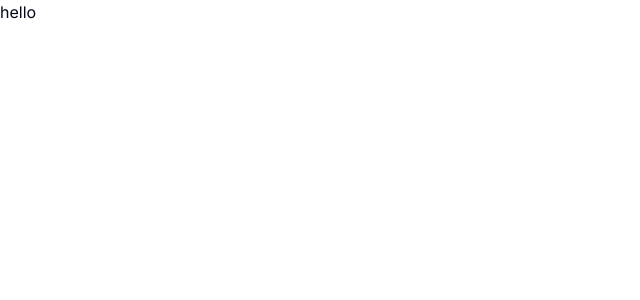
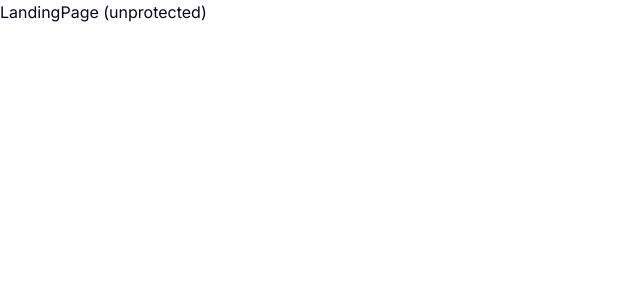
Before and after one commit to Fables7/ai-saas, a Next.js app: page / in a window 1280 px wide. Shown: the top 300 px of the page, without its empty margins (0-640 px from the left). Built offline with nearby package versions, Linux system fonts and the light colour scheme.

Commit message:
Changed folder setup

```diff
--- /dev/null
+++ b/app/(dashboard)/(routes)/dashboard/page.tsx
@@ -0,0 +1,5 @@
+import Image from "next/image";
+
+export default function DashboardPage() {
+  return <p>hello (protected)</p>;
+}
--- /dev/null
+++ b/app/(landing)/page.tsx
@@ -0,0 +1,7 @@
+import React from "react";
+
+const LandingPage = () => {
+  return <div>LandingPage (unprotected)</div>;
+};
+
+export default LandingPage;
--- a/app/page.tsx
+++ /dev/null
@@ -1,5 +0,0 @@
-import Image from "next/image";
-
-export default function Home() {
-  return <p>hello</p>;
-}
```
